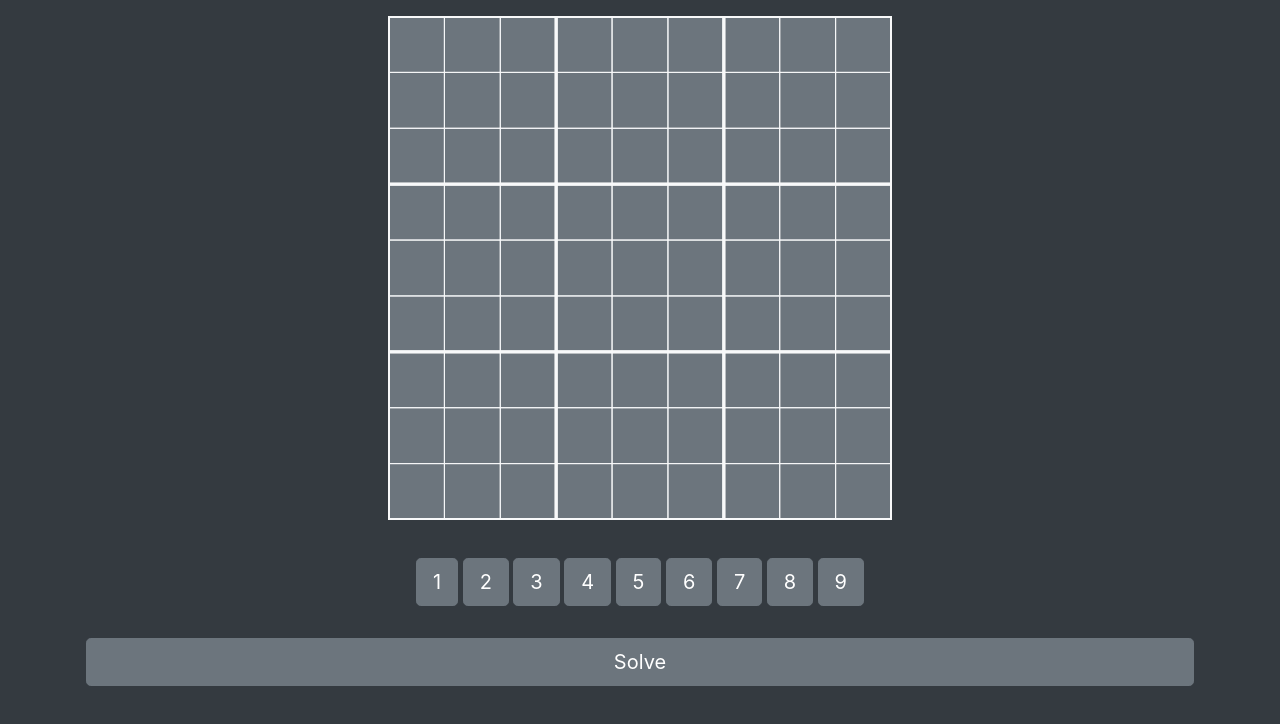
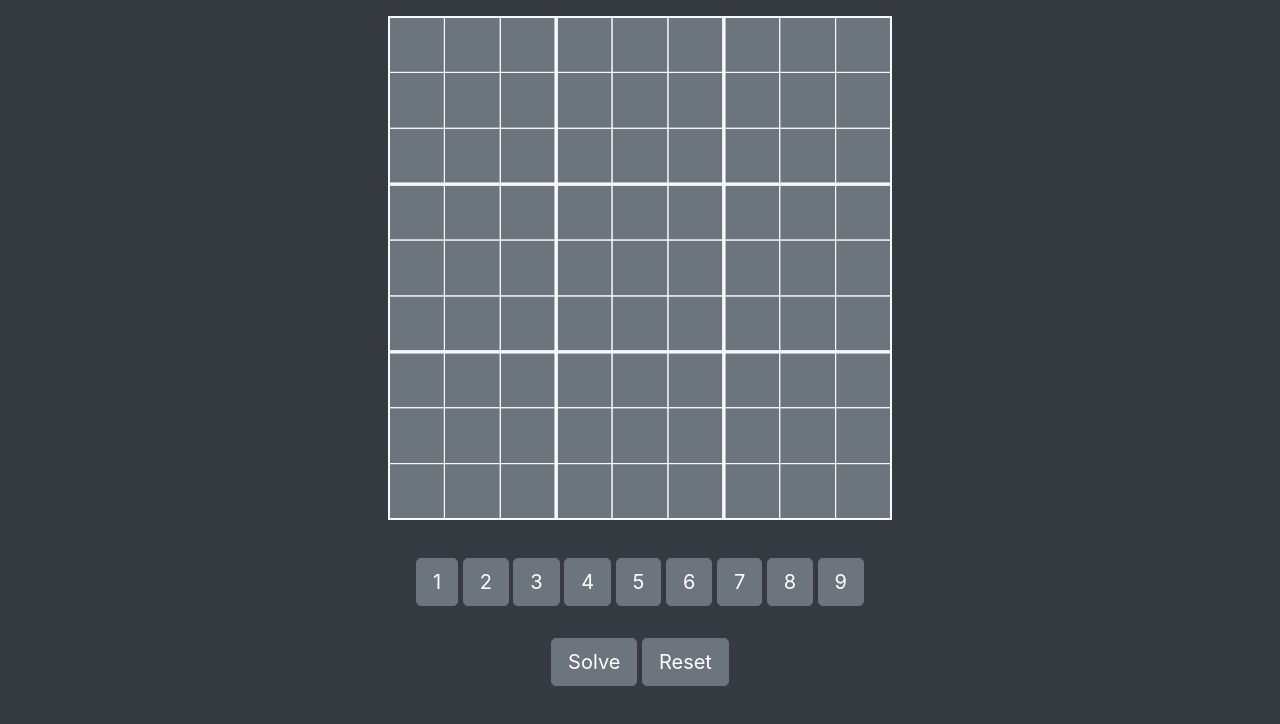
Before and after one commit to 00Greenwood/Sudoku, a plain HTML site: page index.html in a window 1280 px wide. Drawn offline with nearby package versions, Linux system fonts and the light colour scheme.

Commit message:
Add a reset button

```diff
--- a/index.html
+++ b/index.html
@@ -28,7 +28,8 @@
     <button type="button" class="btn btn-lg btn-secondary" onclick="onButtonClick(event, 9)">9</button>
   </div>
   <div class="container p-3 text-center">
-    <button type="button" class="btn btn-lg btn-secondary btn-block" onclick="onSolve(event, 9)">Solve</button>
+    <button type="button" class="btn btn-lg btn-secondary" onclick="onSolve(event)">Solve</button>
+    <button type="button" class="btn btn-lg btn-secondary" onclick="onReset(event)">Reset</button>
   </div>
   <script src="scripts/main.js"></script>
 </body>
--- a/scripts/Sudoku.js
+++ b/scripts/Sudoku.js
@@ -102,6 +102,7 @@ class Sudoku {
 
   onSolve() {
     this.recursivelyFindSoltuion(0);
+    this.draw();
   }
 
   recursivelyFindSoltuion(position) {
@@ -118,7 +119,6 @@ class Sudoku {
     }
     for (let i = 1; i <= this.numbers; ++i) {
       this.grid[x][y] = i;
-      this.draw();
       if (this.isValid()) {
         if (this.recursivelyFindSoltuion(position + 1)) {
           return true;
@@ -126,7 +126,6 @@ class Sudoku {
       }
     }
     this.grid[x][y] = 0;
-    this.draw();
     return false;
   }
 
@@ -188,4 +187,15 @@ class Sudoku {
     }
     return true;
   }
+
+  onReset() {
+    this.inFocus = [-1, -1];
+    // Reset the grid be filled with 0's
+    for (let i = 0; i < this.width; ++i) {
+      for (let j = 0; j < this.height; ++j) {
+        this.grid[i][j] = 0;
+      }
+    }
+    this.draw();
+  }
 }
--- a/scripts/main.js
+++ b/scripts/main.js
@@ -12,3 +12,7 @@ function onButtonClick(e, number) {
 function onSolve(e) {
   sudoku.onSolve();
 }
+
+function onReset(e) {
+  sudoku.onReset();
+}
```
